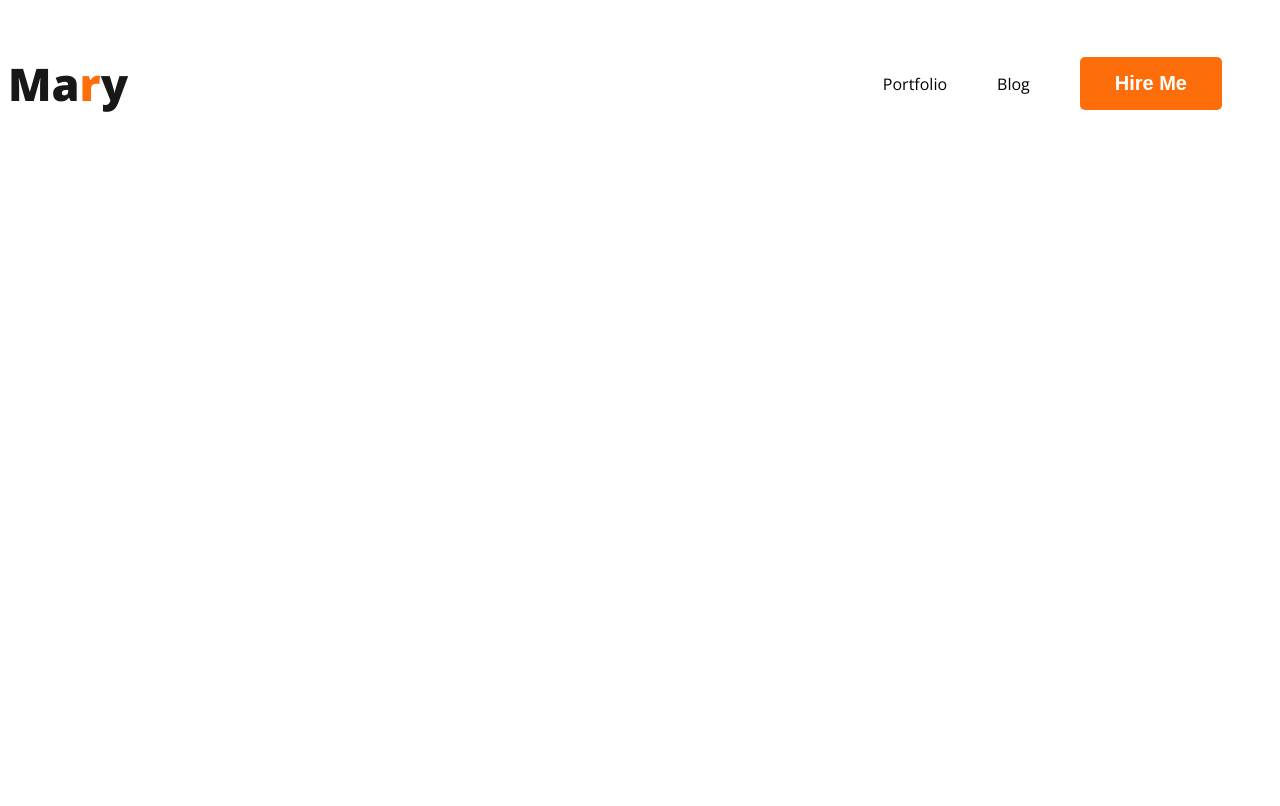
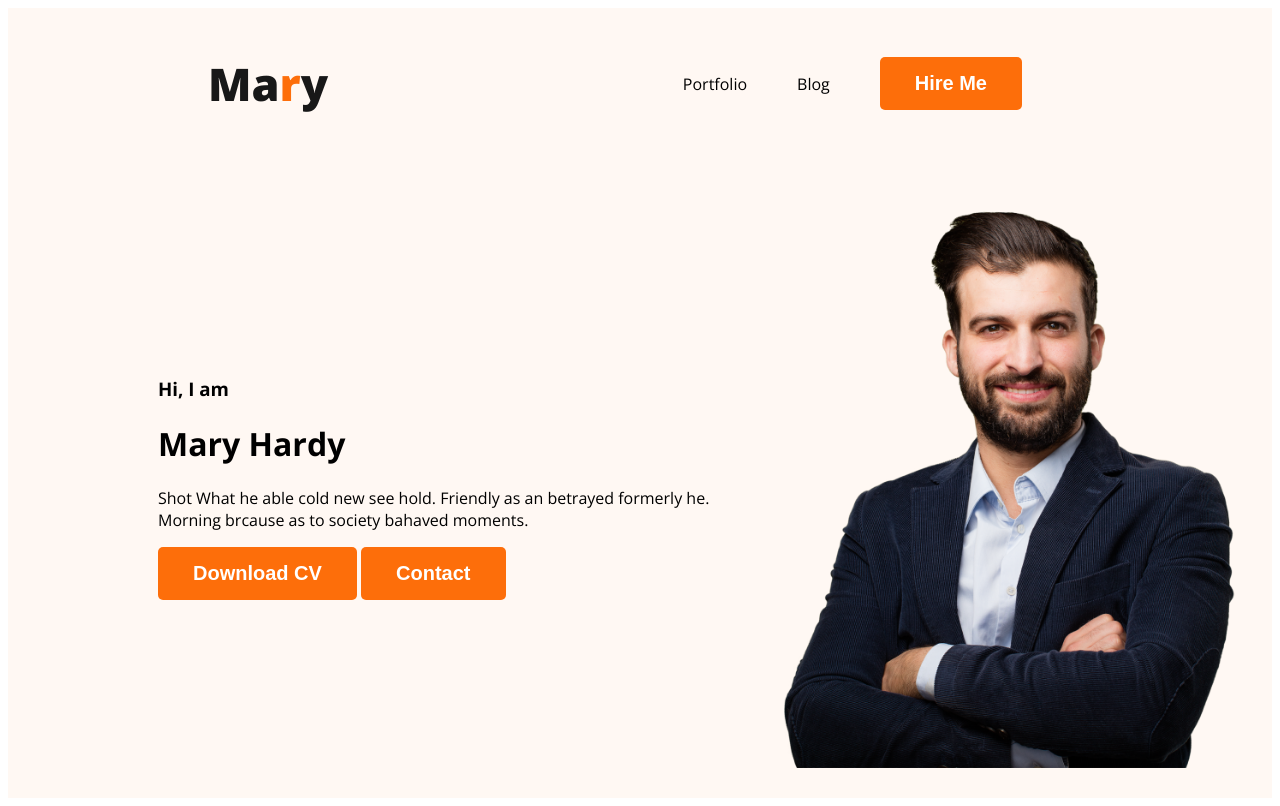
Before and after one commit to webdevmim/developer-portfolio-website, a plain HTML site: page index.html in a window 1280 px wide. Drawn offline with nearby package versions, Linux system fonts and the light colour scheme.

Commit message:
banner content added

```diff
--- a/index.html
+++ b/index.html
@@ -10,7 +10,7 @@
     <link rel="stylesheet" href="styles/portfolio.css">
 </head>
 <body>
-    <header>
+    <header class=" header">
         <nav>
             <h3 class="nav-title">Ma<span class="text-primary">r</span>y</h3>
             <ul>
@@ -20,6 +20,16 @@
 
             </ul>
         </nav>
+        <div class="banner">
+            <div>
+                <h3 class="banner-greting">Hi, I am</h3>
+                <h1 class="banner-title">Mary Hardy</h1>
+                <p>Shot What he able cold new see hold. Friendly as an betrayed formerly he. Morning brcause as to society bahaved moments.</p>
+                <button class="btn-primary"> Download CV</button>
+                <button class="btn-primary">Contact</button>
+            </div>
+            <img class="profile-picture" src="images/hardy.png" alt="">
+        </div>
     </header>
     <main>
 
--- a/styles/portfolio.css
+++ b/styles/portfolio.css
@@ -26,6 +26,7 @@ nav  {
     display: flex;
     justify-content: space-between;
     align-items: center;
+    margin: 0 200px;
 }
 
 .nav-title{
@@ -48,3 +49,17 @@ nav a{
   text-decoration: none;
   color: #474747;
 }
+
+/* header related style */
+.header{
+  background-color:#FFF8F3;
+}
+
+.banner{
+  padding: 30px 30px 30px 150px;
+  display: flex;
+  align-items: center;
+}
+.banner .profile-picture{
+    width: 500px;
+}
```
